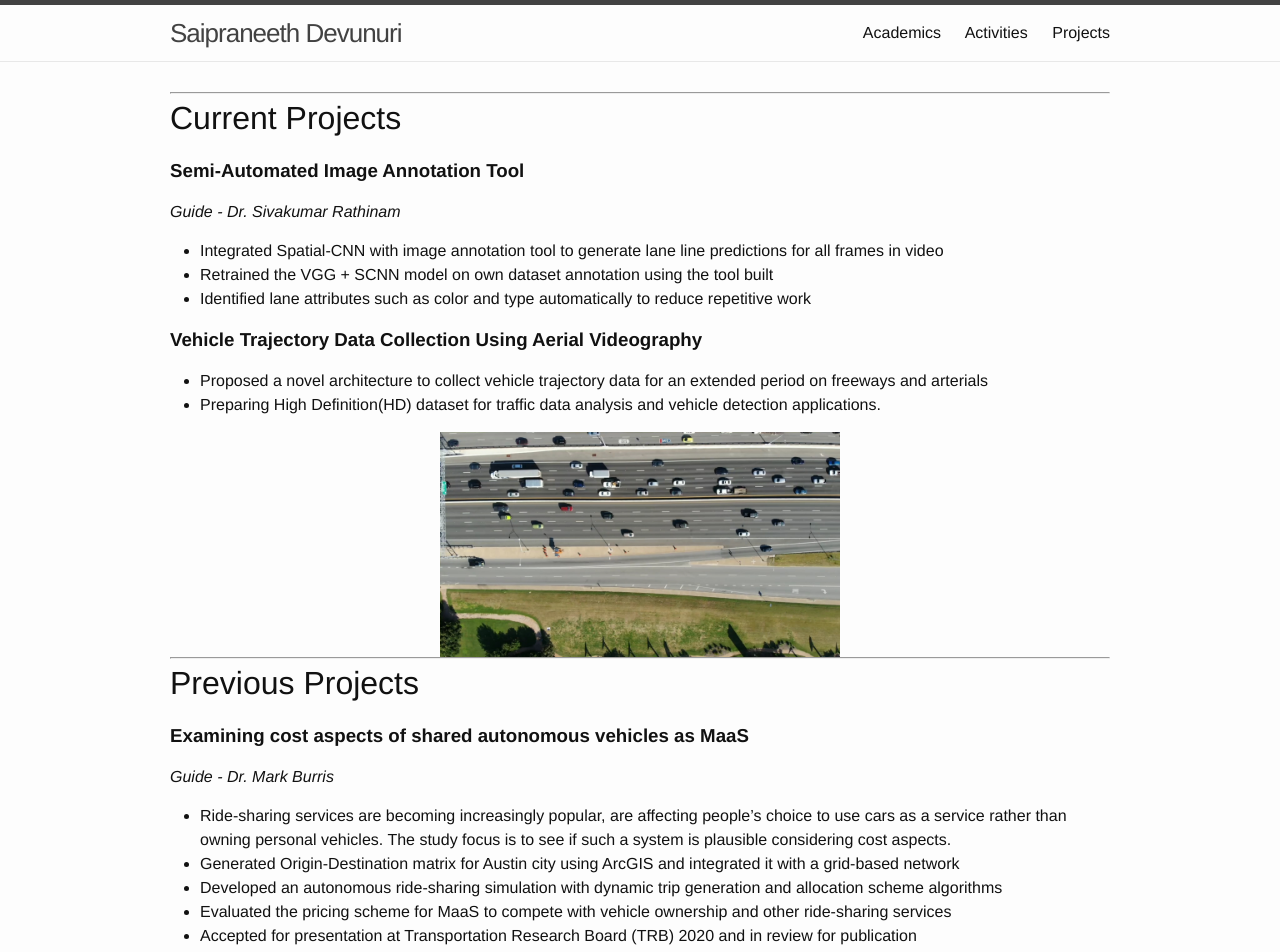
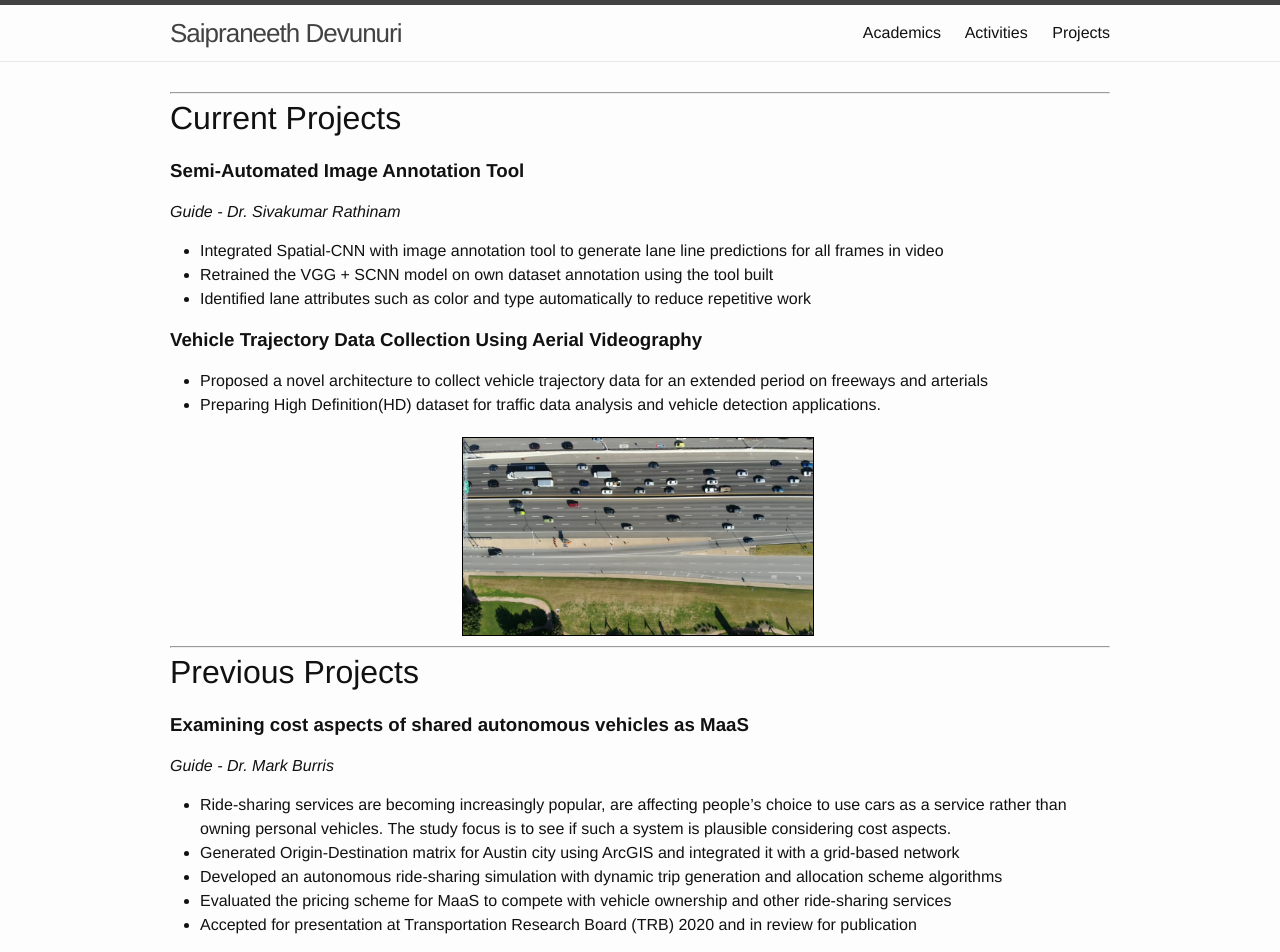
Before and after one commit to saipran7777/saipran7777.github.io, a Jekyll site: the page built from projects.md, in a window 1280 px wide. Shown: the top 952 px of the page. Built offline with Jekyll 4.4.1, drawn with Linux system fonts in a browser that asks for light colours.

Commit message:
Update projects.md

```diff
--- a/projects.md
+++ b/projects.md
@@ -3,6 +3,14 @@ layout: default
 title: Projects
 permalink: /projects
 ---
+<style>
+.act_image {
+  max-width:350px;
+  max-height:350px;
+  border: 1px solid black;
+  margin: 5px 10px 10px 5px;
+}
+</style>
 ---
 # Current Projects
 
@@ -22,7 +30,7 @@ permalink: /projects
 - Proposed a novel architecture to collect vehicle trajectory data for an extended period on freeways and arterials
 - Preparing High Definition(HD) dataset for traffic data analysis and vehicle detection applications.
 <center>
-<img style="max-width:400px;max-height:300px;" class="home" src="/assets/dtraffic_1.jpg" alt="Me">
+<img class="act_image" src="/assets/dtraffic_1.jpg" alt="Me">
 </center>
 ---
 # Previous Projects
@@ -35,7 +43,7 @@ permalink: /projects
 - Evaluated the pricing scheme for MaaS to compete with vehicle ownership and other ride-sharing services
 - Accepted for presentation at Transportation Research Board (TRB) 2020 and in review for publication
 <center>
-<img style="max-width:400px;max-height:300px;" class="home" src="/assets/automation_effect.png" alt="Me">
+<img class="act_image" src="/assets/automation_effect.png" alt="Me">
 </center>
 
 ### **Response of Autonomous Vehicles to Emergency Vehicles (RAVEV)**
@@ -59,9 +67,9 @@ permalink: /projects
 -	Otsu thresholding, edge detection, and morphological operations were implemented for counting
 -	Support vector machine was used for classification of vehicles into LMV, HMV, and TW
 <center>
-<img style="max-width:400px;max-height:300px;" class="home" src="/assets/aerial_0.png" alt="Me">
+<img  class="act_image" src="/assets/aerial_0.png" alt="Me">
 <br><br>
-<img style="max-width:400px;max-height:300px;" class="home" src="/assets/aerial_1.png" alt="Me">
+<img  class="act_image" src="/assets/aerial_1.png" alt="Me">
 </center>
 
 ### **Automation of Glass Fragmentation Testing**
@@ -69,8 +77,8 @@ permalink: /projects
 -	Automated the process of Glass Fragmentation Testing that involves tedious manual counting by using Image processing techniques
 - Built a prototype with GUI using raspberry pi and pi camera modules
 <center>
-<img style="max-width:300px;max-height:300px;" class="home" src="/assets/glass_0.png" alt="Me">
-<img style="max-width:300px;max-height:300px;" class="home" src="/assets/glass_1.png" alt="Me">
+<img class="act_image" src="/assets/glass_0.png" alt="Me">
+<img class="act_image" src="/assets/glass_1.png" alt="Me">
 </center>
 
 <!-- ## Udacity - Self Driving Car Nanodegree
@@ -85,8 +93,8 @@ permalink: /projects
 -	Used CNN based architecture YOLO for better detecting signals in Indian scenario
 - COCO dataset was used for pretrained weights for signals. The dataset was augmented using signals in Indian scenario and transfer learning was used to retrain the weights
 <center>
-<img style="max-width:300px;max-height:200px;" class="home" src="/assets/signal_0.png" alt="Me"> &nbsp;
-<img style="max-width:300px;max-height:200px;" class="home" src="/assets/signal_1.png" alt="Me">
+<img class="act_image" src="/assets/signal_0.png" alt="Me"> &nbsp;
+<img class="act_image" src="/assets/signal_1.png" alt="Me">
 </center>
 
 ### **Solving Maze Puzzle Using Image Processing**
@@ -95,5 +103,5 @@ permalink: /projects
 - P.S It only works for certain set of maze puzzles.
 
 <center>
-<img style="max-width:400px;max-height:300px;" class="home" src="/assets/maze.jpg" alt="Me">
+<img class="act_image" src="/assets/maze.jpg" alt="Me">
 </center>
```
